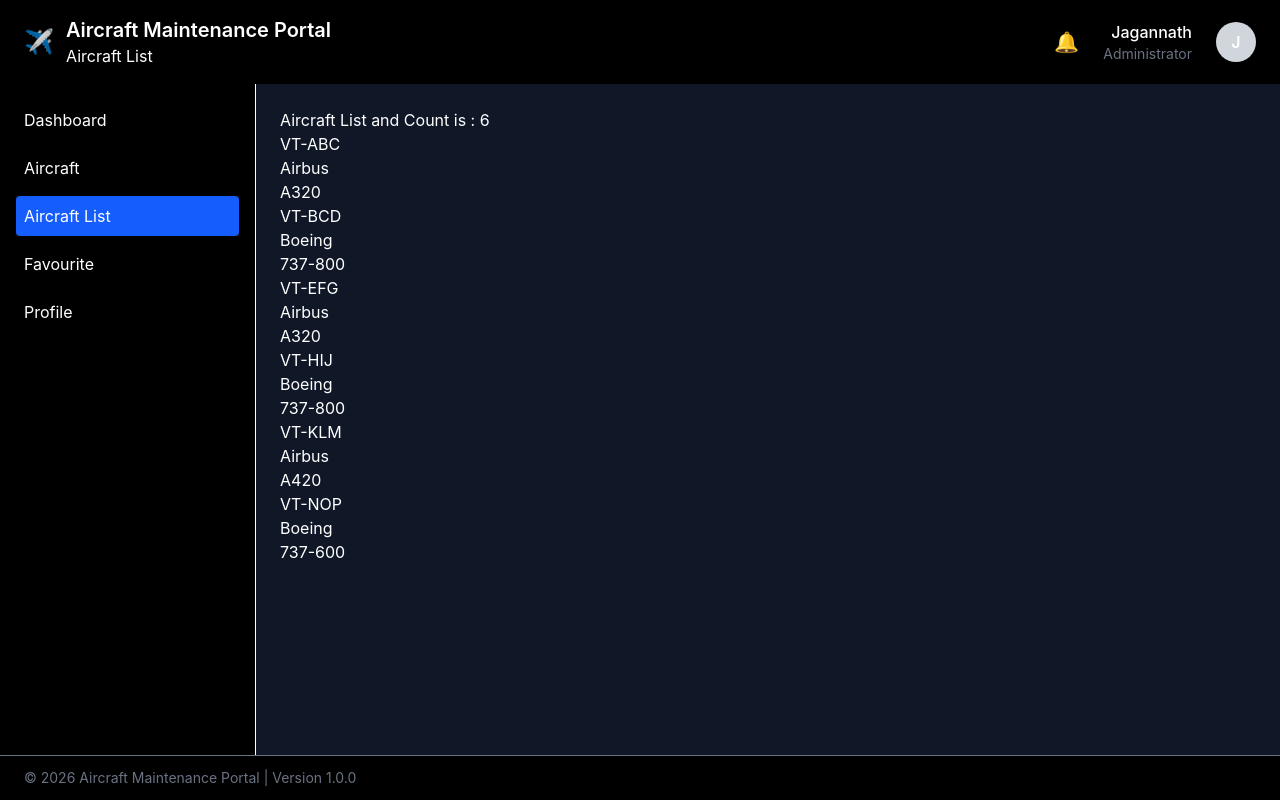
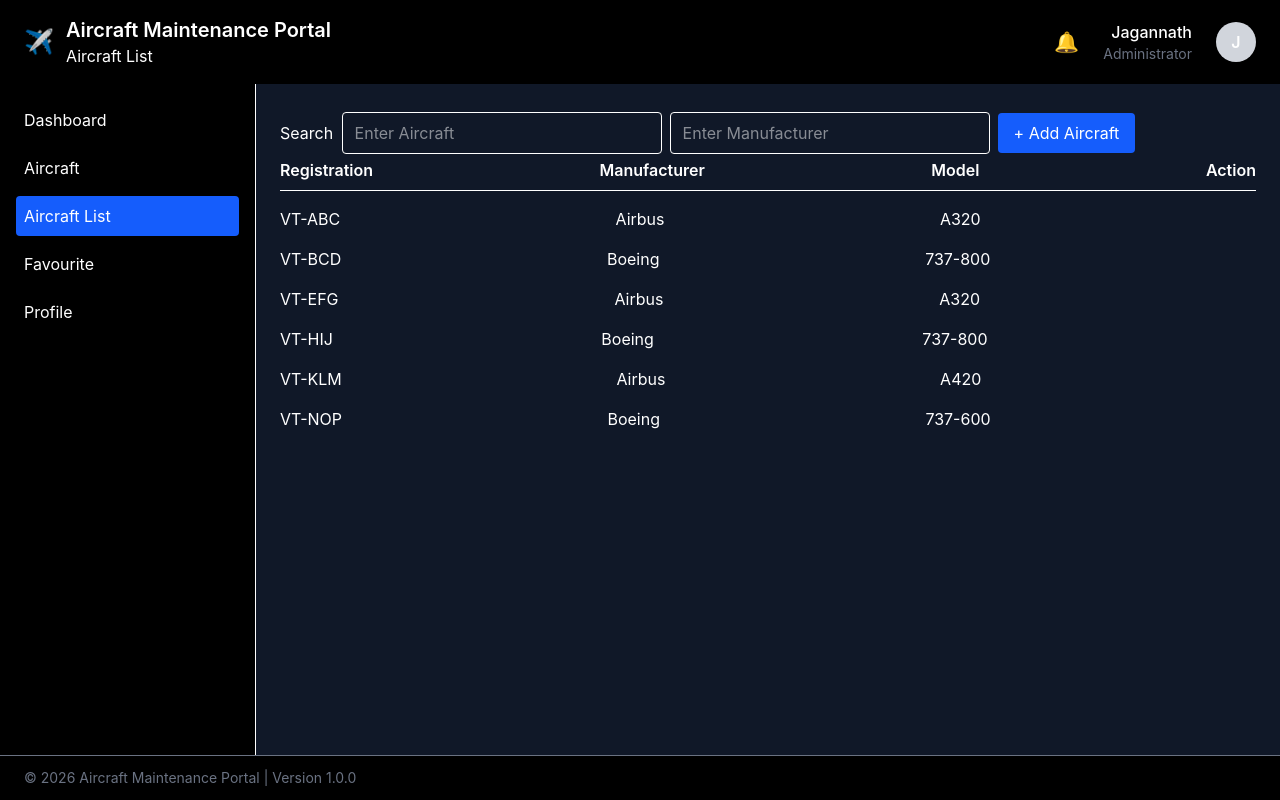
Before and after one commit to jagannath-k-pandhare/ReactRepo, a React (Vite) app in the folder aircraft-maintenance-portal/: page /aircraftlist in a window 1280 px wide. Built offline with nearby package versions, Linux system fonts and the light colour scheme; the HTML template or start-up script is replaced by a standard one.

Commit message:
Sprint 5

```diff
--- /dev/null
+++ b/aircraft-maintenance-portal/src/components/common/DataTable.jsx
@@ -0,0 +1,34 @@
+import React from "react";
+
+function DataTable({ columns, data }) {
+  return (
+    <div>
+      {/* Header */}
+      <div
+        id="thead-row"
+        className="flex justify-between items-center mb-4 font-semibold border-b pb-2"
+      >
+        {columns.map((column) => (
+          <div key={column.field}>{column.header}</div>
+        ))}
+      </div>
+
+      {/* Data */}
+      {data.map((item) => (
+        <div
+          key={item.id}
+          id="tr"
+          className="flex justify-between items-center mb-4"
+        >
+          {columns.map((column) => (
+            <div id="td" key={column.field}>
+              {item[column.field]}
+            </div>
+          ))}
+        </div>
+      ))}
+    </div>
+  );
+}
+
+export default DataTable;
--- a/aircraft-maintenance-portal/src/pages/AircraftList.jsx
+++ b/aircraft-maintenance-portal/src/pages/AircraftList.jsx
@@ -1,8 +1,26 @@
 import { useState, useEffect } from "react";
 import AircraftItem from "../components/AircraftItem";
+import DataTable from "../components/common/DataTable";
 
 function AircraftList() {
+  const [searchAircraft, setSearchAircraft] = useState("");
   const [aircraft, setAircraft] = useState([]);
+  const [searchManuf, setSearchManuf] = useState("");
+
+  const columns = [
+    { id: 1, header: "Registration", field: "aircraftReg" },
+    { id: 3, header: "Manufacturer", field: "manufacturer" },
+    { id: 2, header: "Model", field: "model" },
+    { id: 4, header: "Action", field: "Action" },
+  ];
+
+  const handleSearch = (e) => {
+    setSearchAircraft(e.target.value);
+  };
+
+  const handleManuf = (e) => {
+    setSearchManuf(e.target.value);
+  };
 
   useEffect(() => {
     async function loadAircraft() {
@@ -21,23 +39,38 @@ function AircraftList() {
     loadAircraft();
   }, []);
 
+  const filteredAircraft = aircraft.filter((n) => {
+    return (
+      (searchAircraft === "" ||
+        n.aircraftReg.toLowerCase().includes(searchAircraft.toLowerCase())) &&
+      (searchManuf === "" ||
+        n.manufacturer.toLowerCase().includes(searchManuf.toLowerCase()))
+    );
+  });
+
   return (
     <div>
-      <h2>
-        Aircraft List{" "}
-        {aircraft.length ? "and Count is : " + aircraft.length : ""}
-      </h2>
-      {aircraft.map((n) => {
-        return (
-          <AircraftItem
-            key={n.id}
-            aircraftReg={n.aircraftReg}
-            manufacturer={n.manufacturer}
-            aircraft={n}
-            acReg={n.aircraftReg}
-          />
-        );
-      })}
+      <div className="flex-1">
+        <span>Search </span>
+        <input
+          className="border m-1 rounded px-3 py-2 w-80"
+          type="text"
+          value={searchAircraft}
+          placeholder="Enter Aircraft"
+          onChange={handleSearch}
+        />
+        <input
+          className="border m-1 rounded px-3 py-2 w-80"
+          type="text"
+          value={searchManuf}
+          placeholder="Enter Manufacturer"
+          onChange={handleManuf}
+        />
+        <button className="bg-blue-600 text-white px-4 m-1 py-2 rounded hover:bg-blue-700">
+          + Add Aircraft
+        </button>
+      </div>
+      <DataTable columns={columns} data={filteredAircraft} />
     </div>
   );
 }
```
